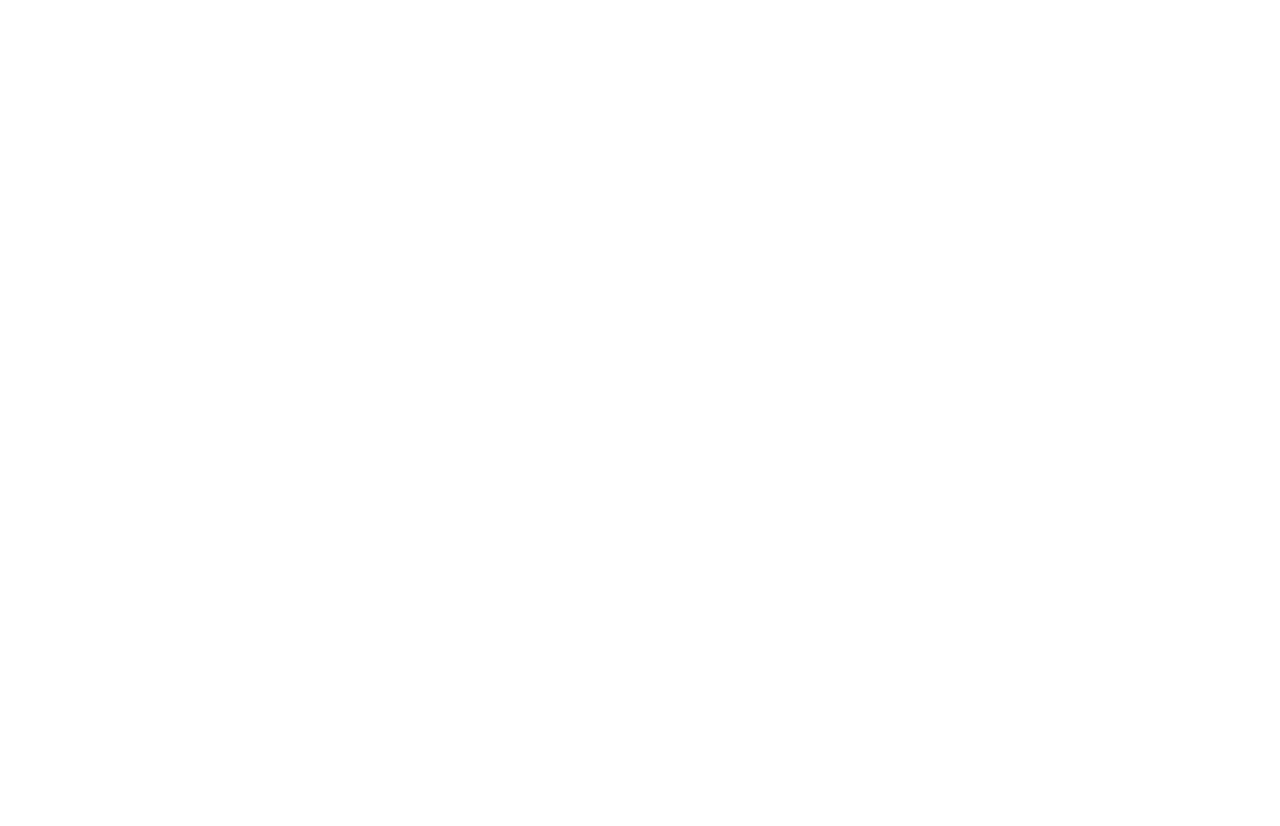
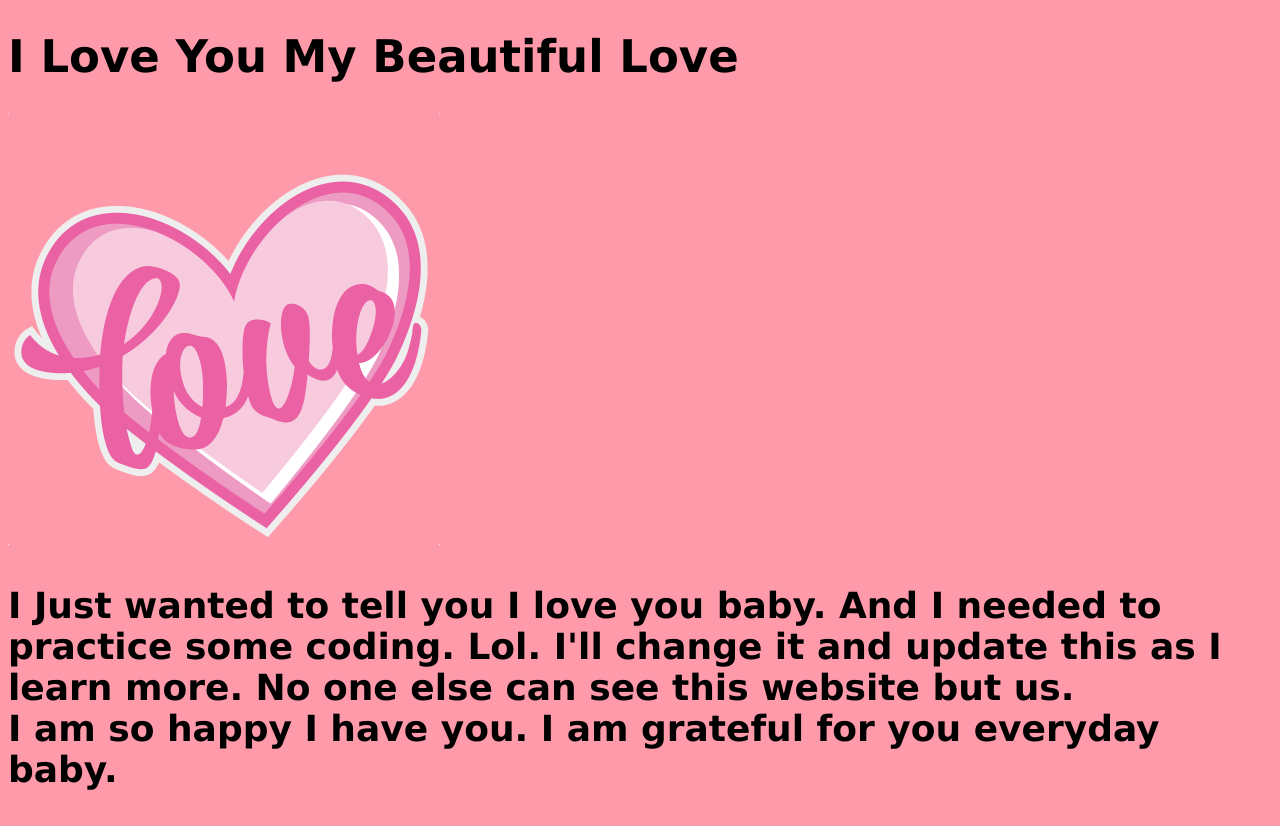
Before and after one commit to makzilla808/ily, a plain HTML site: page index.html in a window 1280 px wide. Before the commit the page ends 800 px from the top, so only its background shows below. Drawn offline with Linux system fonts and the light colour scheme.

Commit message:
added a base level html and css. also added an img

```diff
--- a/ily.css
+++ b/ily.css
@@ -0,0 +1,13 @@
+.body {
+    background-color: rgb(255, 154, 170);
+    font-family: Verdana, Geneva, Tahoma, sans-serif;
+}
+
+.header {
+    font-size: 45px;
+}
+
+.text {
+    font-size: 36px;
+    font-weight: bold;
+}
--- a/index.html
+++ b/index.html
@@ -6,8 +6,13 @@
     <title>ILY</title>
     <link rel="stylesheet" href="ily.css">
 </head>
-<body>
-
+<body class="body">
+<h1 class="header">I Love You My Beautiful Love</h1>
+    <img src="love.png" alt="pic" height="432px" width="auto">
+    <p class="text">I Just wanted to tell you I love you baby. And I needed to practice some coding. Lol.
+        I'll change it and update this as I learn more. No one else can see this website but us.<br>
+        I am so happy I have you. I am grateful for you everyday baby.
+    </p>
 
 
 </body>
```
Also changed, not shown: love.png (added), 1 other file.
